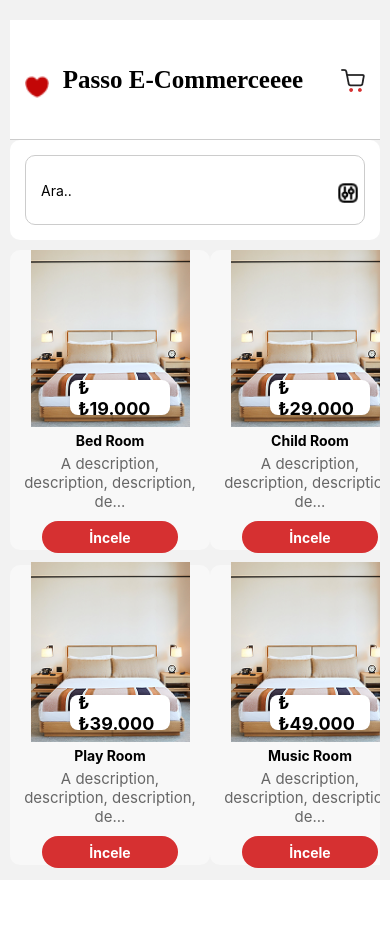
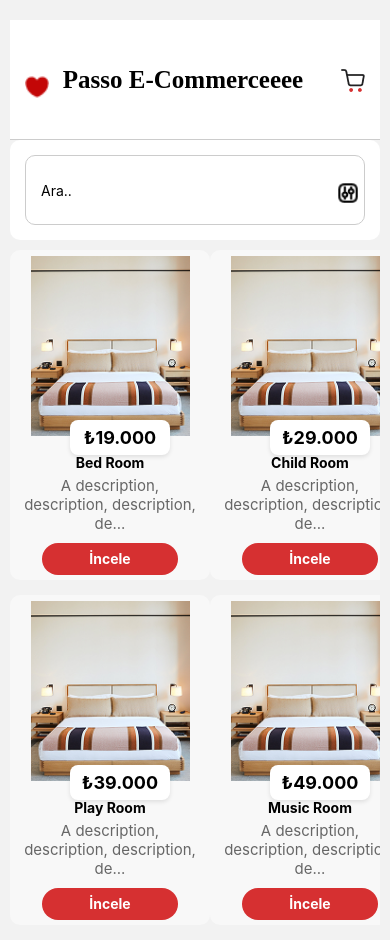
Before and after one commit to SNujennDemirr/e-commerce, a React Native app: screen /Home in a window 390 px wide. Before the commit the page ends 880 px from the top, so only its background shows below. Built offline with nearby package versions, Linux system fonts and the light colour scheme.

Commit message:
style - productcart

```diff
--- a/src/components/product/productcart.style.ts
+++ b/src/components/product/productcart.style.ts
@@ -3,7 +3,7 @@ import { StyleSheet } from 'react-native';
 export default StyleSheet.create({
   productCard: {
     width: 200,
-    height: 300,
+    height: 330,
     backgroundColor: '#F8F8F8',
     borderRadius: 10,
     padding: 10,
@@ -14,7 +14,7 @@ export default StyleSheet.create({
   },
   priceButton: {
     position: 'absolute',
-    top: 130, // Daha aşağı al
+    top: 170, // Daha aşağı al
     left: '55%', // Ortaya hizala
     transform: [{ translateX: -50 }], // X ekseninde tam ortaya getir
     height: 35,
@@ -46,7 +46,7 @@ export default StyleSheet.create({
   productName: {
     fontSize: 14,
     fontWeight: 'bold',
-    marginTop: 5,
+    marginTop: 18,
   },
   productDescription: {
     fontSize: 15,
--- a/src/screens/home/home.tsx
+++ b/src/screens/home/home.tsx
@@ -8,10 +8,10 @@ import styles from './home.style';
 const Home: React.FC = () => {
 
   const [products] = useState([
-    { id: '1', name: 'Bed Room', price: '₺19.000', image: 'f5dc1.png', description:'A description, description, description, de...'},
-    { id: '2', name: 'Child Room', price: '₺29.000', image: 'f5dc1.png', description:'A description, description, description, de...' },
-    { id: '3', name: 'Play Room', price: '₺39.000', image: 'f5dc1.png', description:'A description, description, description, de...'},
-    { id: '4', name: 'Music Room', price: '₺49.000', image: 'f5dc1.png', description:'A description, description, description, de...'},
+    { id: '1', name: 'Bed Room', price: '19.000', image: 'f5dc1.png', description:'A description, description, description, de...'},
+    { id: '2', name: 'Child Room', price: '29.000', image: 'f5dc1.png', description:'A description, description, description, de...' },
+    { id: '3', name: 'Play Room', price: '39.000', image: 'f5dc1.png', description:'A description, description, description, de...'},
+    { id: '4', name: 'Music Room', price: '49.000', image: 'f5dc1.png', description:'A description, description, description, de...'},
   ]);
 
   // Arama işlemi için filtrelenmiş ürünleri tutacağız
```
